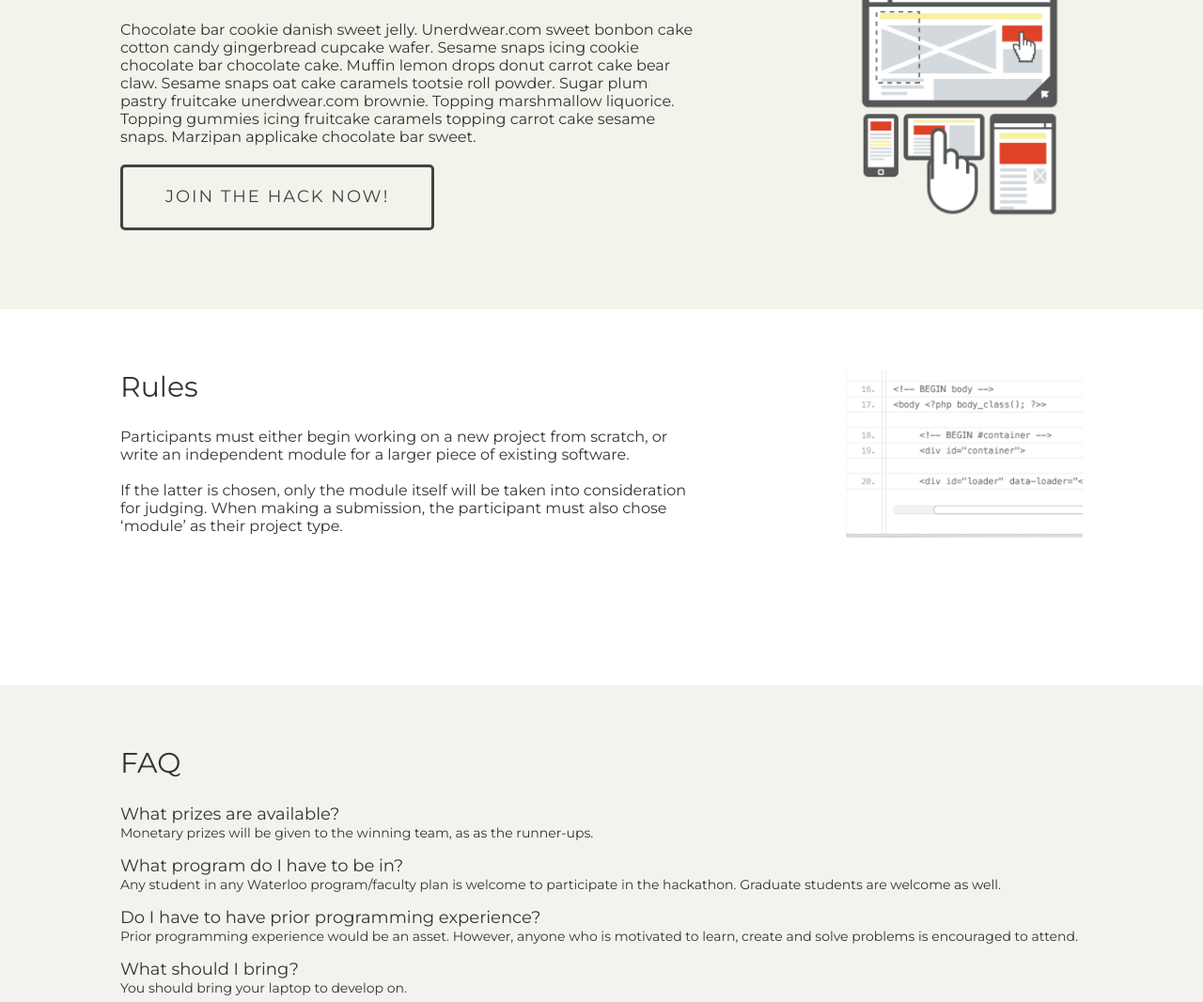
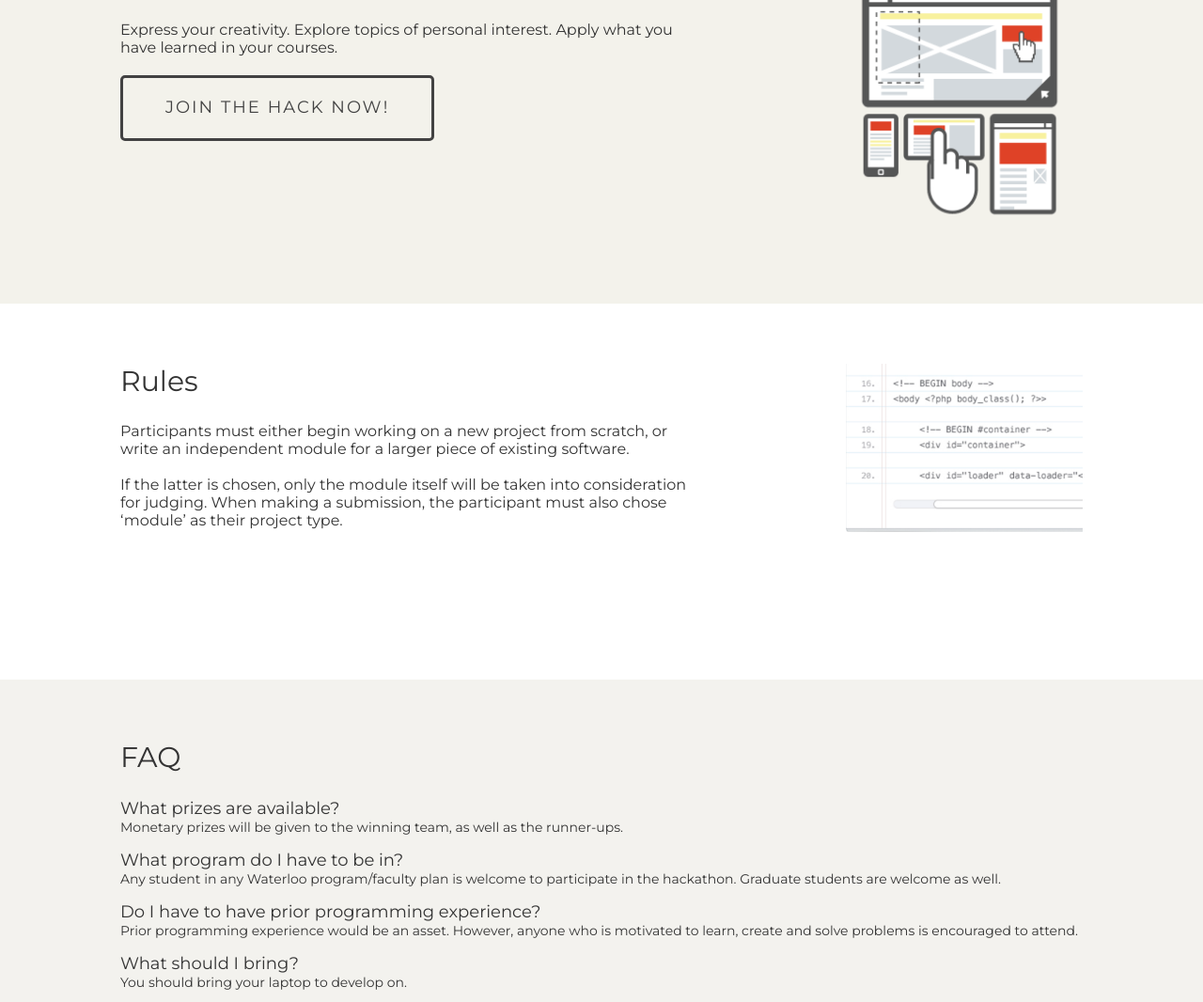
Before and after one commit to nicolekjiang/HackWaterloo, a plain HTML site: page index.html in a window 1280 px wide. Shown: the part 714-1780 px from the top of the page at 94% size. Drawn offline with Linux system fonts and the light colour scheme.

Commit message:
-- Filled in "Why Hack?" section and fixed a typo in the FAQ.
Signed off by: Mark Farrell<markfarr2011@gmail.com>

```diff
--- a/index.html
+++ b/index.html
@@ -71,7 +71,7 @@
 		<section id="whyhack" class="whyhack">
 			<div class="content left">
 				<h3>Why Hack?</h3>
-				<p>Chocolate bar cookie danish sweet jelly. Unerdwear.com sweet bonbon cake cotton candy gingerbread cupcake wafer. Sesame snaps icing cookie chocolate bar chocolate cake. Muffin lemon drops donut carrot cake bear claw. Sesame snaps oat cake caramels tootsie roll powder. Sugar plum pastry fruitcake unerdwear.com brownie. Topping marshmallow liquorice. Topping gummies icing fruitcake caramels topping carrot cake sesame snaps. Marzipan applicake chocolate bar sweet.</p>
+                <p>Express your creativity. Explore topics of personal interest. Apply what you have learned in your courses.</p>
 	            <a href="http://hackwaterloo.eventbrite.ca" target="_blank">
 	                <div class="cta  btn btn-primary btn-lg">Join the Hack now!</div>
 	            </a>
@@ -94,7 +94,7 @@
 		<section id="faq" class="faq">
 			<h3>FAQ</h3>
             <h4>What prizes are available?</h4>
-            <p>Monetary prizes will be given to the winning team, as as the runner-ups.</p>
+            <p>Monetary prizes will be given to the winning team, as well as the runner-ups.</p>
             <h4>What program do I have to be in?</h4>
             <p>Any student in any Waterloo program/faculty plan is welcome to participate in the hackathon. Graduate students are welcome as well.</p>
             <h4>Do I have to have prior programming experience?</h4>
```
